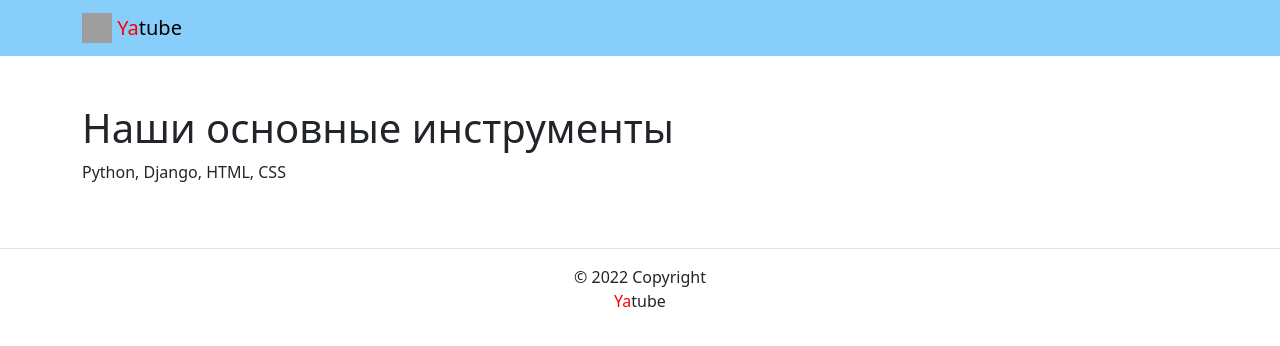
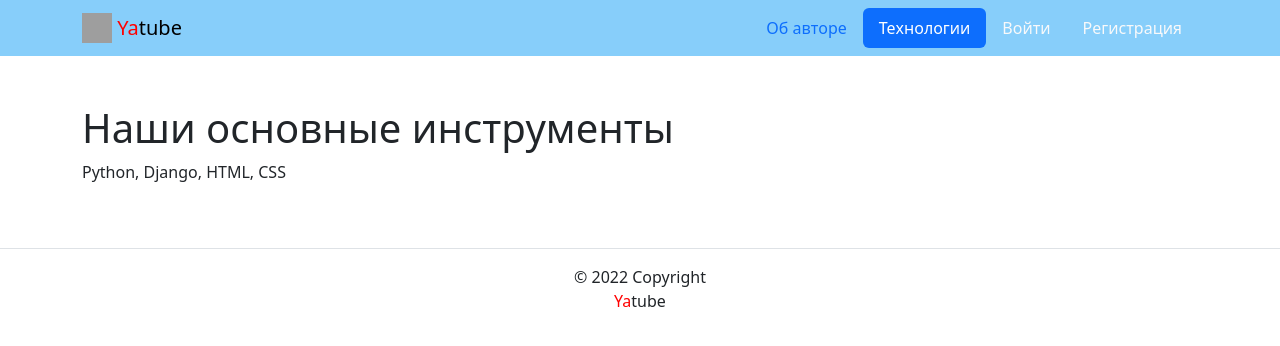
Before and after one commit to Bari999Bari/hw02_community, a Django app: page /about/tech/ in a window 1280 px wide. Shown: the top 346 px of the page. Run offline with Django 3.2, Linux system fonts and the light colour scheme; some libraries are stand-ins or nearby versions; grey boxes are pictures that could not be loaded.

Commit message:
Before fourth sprint task

```diff
--- a/yatube/templates/includes/header.html
+++ b/yatube/templates/includes/header.html
@@ -8,5 +8,44 @@
       <!-- тег span используется для добавления нужных стилей отдельным участкам текста -->
       <span style="color:red">Ya</span>tube</a>
     </a>
+    {% with request.resolver_match.view_name as view_name %}
+      <ul class="nav nav-pills">
+        <li class="nav-item">
+          <a class="nav-link {% if view_name  == 'about:author' %}active{% endif %}"
+             href="{% url 'about:author' %}">Об авторе</a>
+        </li>
+        <li class="nav-item">
+          <a class="nav-link {% if view_name  == 'about:tech' %}active{% endif %}"
+             href="{% url 'about:tech' %}">Технологии</a>
+        </li>
+        {% if request.user.is_authenticated %}
+          <li class="nav-item">
+            <a class="nav-link {% if view_name  == 'no exist' %}active{% endif %}"
+               href="">Новая запись</a>
+          </li>
+          <li class="nav-item">
+            <a class="nav-link link-light {% if view_name  == 'users:password_change_form' %}active{% endif %}"
+               href="{% url 'users:password_change_form' %}">Изменить пароль</a>
+          </li>
+          <li class="nav-item">
+            <a class="nav-link link-light {% if view_name  == 'users:logout' %}active{% endif %}"
+               href="{% url 'users:logout' %}">Выйти</a>
+          </li>
+          <li>
+            <a class="nav-link link-light {% if view_name  == 'posts:profile' %}active{% endif %}"
+               href="{% url 'posts:profile' request.user.username %}">Пользователь: {{ user.username }}</a>
+          </li>
+        {% else %}
+          <li class="nav-item">
+            <a class="nav-link link-light {% if view_name  == 'users:login' %}active{% endif %}"
+               href="{% url 'users:login' %}">Войти</a>
+          </li>
+          <li class="nav-item">
+            <a class="nav-link link-light {% if view_name  == 'users:signup' %}active{% endif %}"
+               href="{% url 'users:signup' %}">Регистрация</a>
+          </li>
+        {% endif %}
+      </ul>
+    {% endwith %}
   </div>
 </nav>
--- a/yatube/templates/posts/profile.html
+++ b/yatube/templates/posts/profile.html
@@ -6,7 +6,7 @@
   <main>
     <div class="container py-5">
       <h1>Все посты пользователя {{ user.get_full_name }} </h1>
-      <h3>Всего постов: {{ user_posts.count }} </h3>
+      <h3>Всего постов: {{ user.posts.count }} </h3>
       {% for post in page_obj %}
         <article>
           {% include 'includes/article.html' %}
--- a/yatube/yatube/settings.py
+++ b/yatube/yatube/settings.py
@@ -126,4 +126,5 @@ LOGIN_URL = 'users:login'
 LOGIN_REDIRECT_URL = 'posts:index'
 LOGOUT_REDIRECT_URL = 'posts:index'
 
-EMAIL_BACKEND = 'django.core.mail.backends.console.EmailBackend'
+EMAIL_BACKEND = 'django.core.mail.backends.filebased.EmailBackend'
+EMAIL_FILE_PATH = os.path.join(BASE_DIR, 'sent_emails')
```
Also changed, not shown: yatube/posts/views.py (+7 -3 lines).
